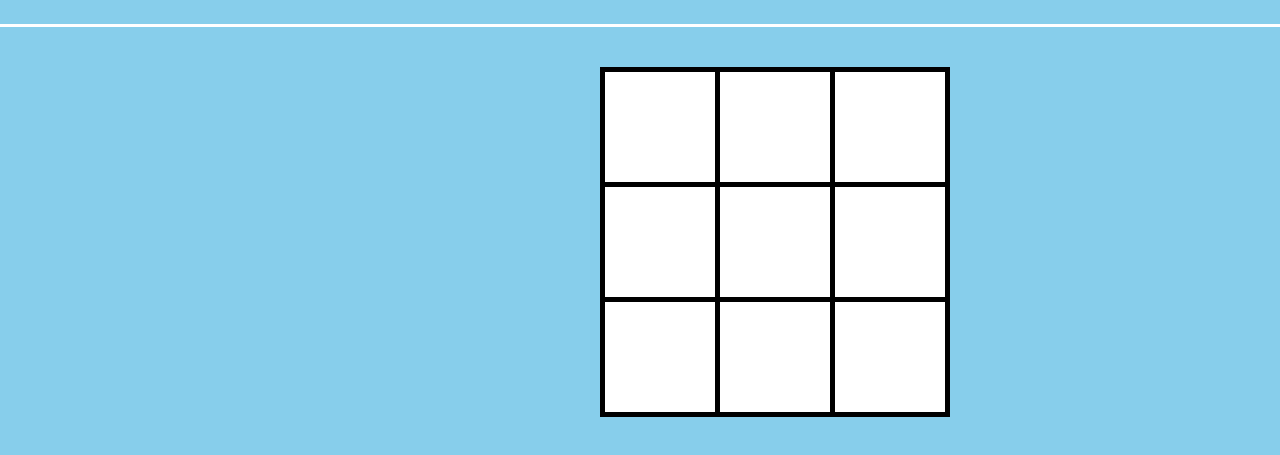
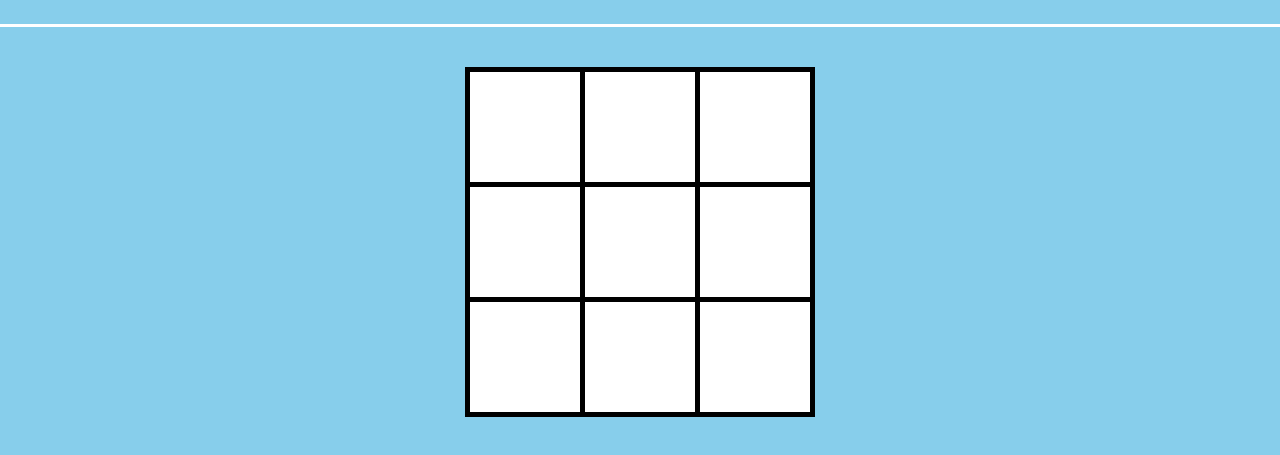
Before and after one commit to joaotartari/TrabalhoFinalModulo5, a plain HTML site: page index.html in a window 1280 px wide. Both pictures are taken after a click on the button "Iniciar jogo". Shown: the part 77-532 px from the top of the page. Drawn offline with Linux system fonts and the light colour scheme.

Commit message:
Second Commit

```diff
--- a/style.css
+++ b/style.css
@@ -9,7 +9,7 @@ body{
     border-left: 5px solid black;
     visibility: hidden;
     position: relative;
-    left:600px;
+    margin: auto;
     top: 40px;
 }
 .square{
```
